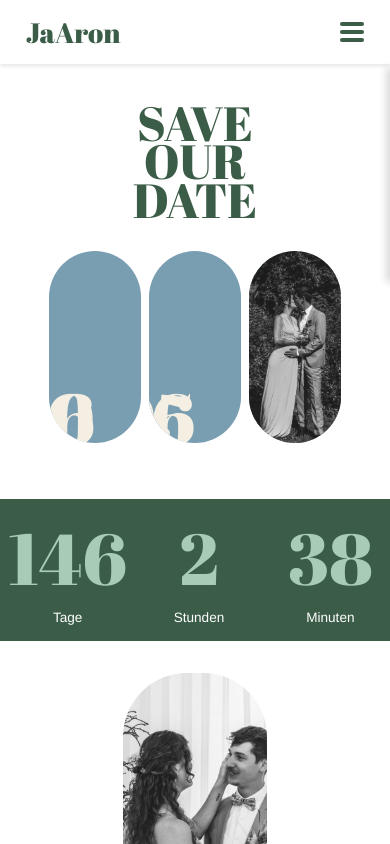
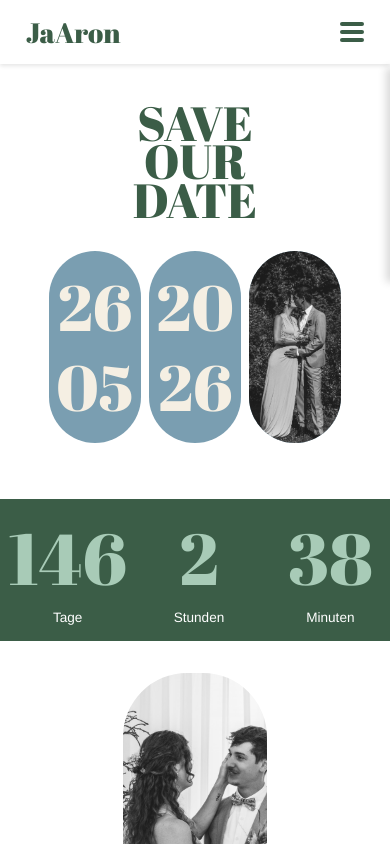
Before and after one commit to aaronbullinger/weddingCake, a Vue app in the folder wedding-jaron/: page /home in a window 390 px wide. Shown: the top 844 px of the page. Built offline with nearby package versions, Linux system fonts and the light colour scheme.

Commit message:
Fix Header Section Home

```diff
--- a/wedding-jaron/src/components/home/SaveOurDate.vue
+++ b/wedding-jaron/src/components/home/SaveOurDate.vue
@@ -12,10 +12,10 @@
     <div class="date-images">
       <div class="date-item">
         <span class="date-number">26</span>
-        <span class="date-number">20</span>
+        <span class="date-number">05</span>
       </div>
       <div class="date-item">
-        <span class="date-number">05</span>
+        <span class="date-number">20</span>
         <span class="date-number">26</span>
       </div>
       <div class="date-item">
@@ -41,7 +41,6 @@
   gap: 1rem;
   overflow: hidden;
 
-  // Mobile First - Tablet and below
   @media (max-width: 768px) {
     flex-direction: column;
     gap: 2rem;
@@ -62,25 +61,21 @@
     margin: 0;
     word-break: break-word;
 
-    // Tablet
     @media (max-width: 1024px) {
       font-size: 6rem;
     }
 
-    // Mobile
     @media (max-width: 768px) {
       font-size: 4rem;
       text-align: center;
       line-height: 0.8;
     }
 
-    // Small Mobile
     @media (max-width: 480px) {
       font-size: 3rem;
     }
   }
 
-  // Mobile layout adjustment
   @media (max-width: 768px) {
     flex: none;
     text-align: center;
@@ -91,15 +86,13 @@
   flex: 1 1 55%;
   max-width: 55%;
   display: flex;
-  gap: 3rem;
+  gap: 2rem;
   justify-content: flex-end;
 
-  // Tablet
   @media (max-width: 1024px) {
     gap: 2rem;
   }
 
-  // Mobile
   @media (max-width: 768px) {
     flex: none;
     max-width: 100%;
@@ -107,82 +100,54 @@
     justify-content: space-around;
   }
 
-  // Small Mobile - Stack vertically if needed
   @media (max-width: 480px) {
     gap: 0.5rem;
   }
 }
 
 .date-item {
-  position: relative;
   display: flex;
-  flex-direction: column;
-  justify-content: center;   // ⭐ wichtig
-  align-items: center;
-  //gap: -3rem;              // oder -0.3rem
-  line-height: 1;
-  width: 9rem;
-  height: 25rem;
-  overflow: hidden;
-  border-radius: 6rem;
+  flex-direction: column;  // Zahlen untereinander
+  justify-content: center; // vertikal zentrieren
+  align-items: center;     // horizontal zentrieren
+  gap: 1rem;               // Abstand zwischen den Zahlen
+  width: 10rem;
+  height: 30vh;
+; border-radius: 10rem;
   background-color: $nebelblau-color;
   color: $sandstein-color;
+  text-align: center;
 
-  // Tablet
-  @media (max-width: 1024px) {
-    width: 9rem;
-    height: 20rem;
-    border-radius: 5rem;
-  }
-
-  // Mobile
-  @media (max-width: 768px) {
-    width: 8rem;
-    height: 15rem;
-    border-radius: 4rem;
-  }
-
-  // Small Mobile
-  @media (max-width: 480px) {
-    width: 6rem;
-    height: 12rem;
-    border-radius: 3rem;
+  .date-number {
+    font-size: 6rem;
+    font-weight: bold;
+   line-height: 1;
   }
 
   img {
     width: 100%;
     height: 100%;
     object-fit: cover;
+    border-radius: inherit;
     filter: grayscale(100%);
   }
-}
 
-.date-number {
-  position: absolute;
-  bottom: 1.25rem;
-  transform: translate(-50%, -50%); // ⭐ echte Zentrierung
-  //transform: translateX(-50%);
-  font-size: 7rem;
-  font-weight: bold;
-  pointer-events: none;
-  line-height: 1rem;             // ⭐ enger Abstand
+  @media (max-width: 768px) {
+    width: 8rem;
+    height: 16rem;
 
-  // Tablet
-  @media (max-width: 1024px) {
-    font-size: 6rem;
-    bottom: 1rem;
+    .date-number {
+      font-size: 5rem;
+    }
   }
 
-  // Mobile
-  @media (max-width: 768px) {
-    font-size: 5rem;
-    bottom: 0.8rem;
-  }
+  @media (max-width: 480px) {
+    width: 6rem;
+    height: 12rem;
 
-  // Small Mobile
-  @media (max-width: 480px) {
-    font-size: 4.5rem;
-    bottom: 0.6rem;
+    .date-number {
+      font-size: 4rem;
+    }
   }
 }
 </style>
```
